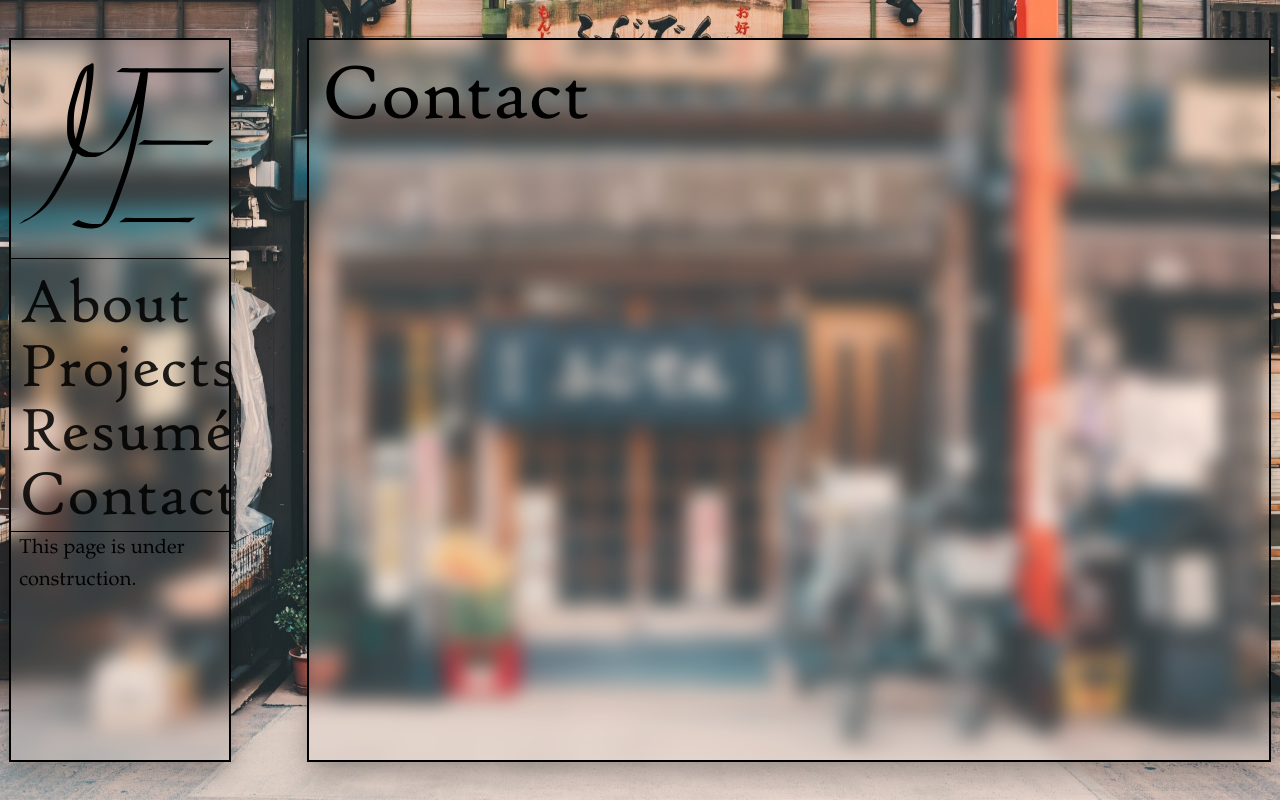
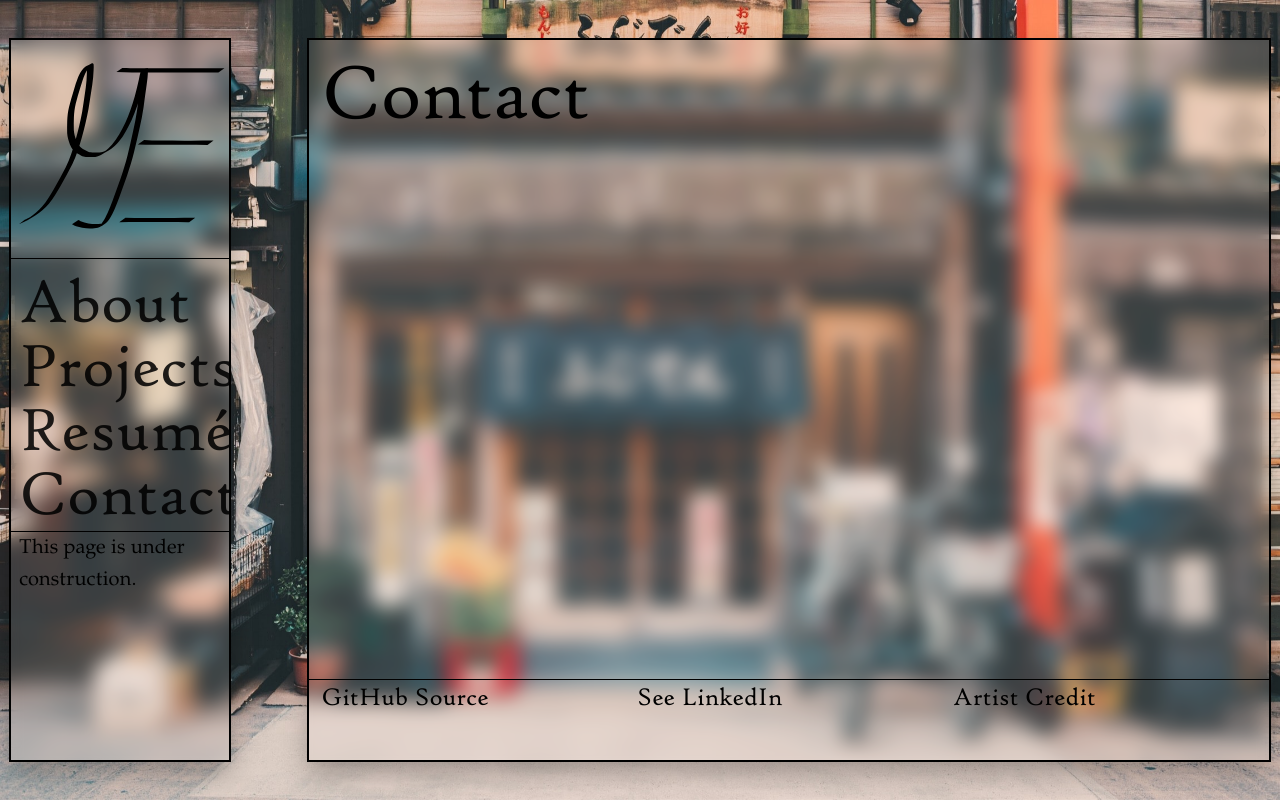
Before and after one commit to Matteas-Eden/matteas-eden.github.io, a React (Create React App) app: page /contact in a window 1280 px wide. Built offline with nearby package versions, Linux system fonts and the light colour scheme.

Commit message:
Add skeleton footer

```diff
--- a/src/components/Content.jsx
+++ b/src/components/Content.jsx
@@ -8,6 +8,8 @@ import { About } from '../pages/About';
 import { Contact } from '../pages/Contact';
 import { Resume } from '../pages/Resume';
 import { Projects } from '../pages/Projects';
+
+import { Footer } from '../components/Footer';
 
 export const Content = props => {
     return (
@@ -32,6 +34,7 @@ export const Content = props => {
                         </Route>
                         <Redirect to="/" />
                     </Switch>
+                    <Footer />
                 </div>
             </FrostedGlassView>
         </div>
--- /dev/null
+++ b/src/components/Footer.jsx
@@ -0,0 +1,52 @@
+import React from 'react';
+
+import { Grid, makeStyles, Typography } from '@material-ui/core';
+
+const useStyles = makeStyles({
+    root: {
+        fontFamily: 'high-tower',
+        color: '#000',
+        fontSize: '2vw',
+    },
+});
+
+export const Footer = () => {
+    const classes = useStyles();
+
+    return (
+        <div
+            style={{
+                width: '74vw',
+                height: '10vh',
+                borderTop: '1px solid black',
+                position: 'fixed',
+                bottom: '5vh',
+                marginLeft: '-1vw',
+                paddingLeft: '1vw',
+            }}
+        >
+            <Grid
+                container
+                direction="row"
+                alignItems="center"
+                justify="center"
+            >
+                <Grid item xs>
+                    <Typography className={classes.root}>
+                        GitHub Source
+                    </Typography>
+                </Grid>
+                <Grid item xs>
+                    <Typography className={classes.root}>
+                        See LinkedIn
+                    </Typography>
+                </Grid>
+                <Grid item xs>
+                    <Typography className={classes.root}>
+                        Artist Credit
+                    </Typography>
+                </Grid>
+            </Grid>
+        </div>
+    );
+};
```
